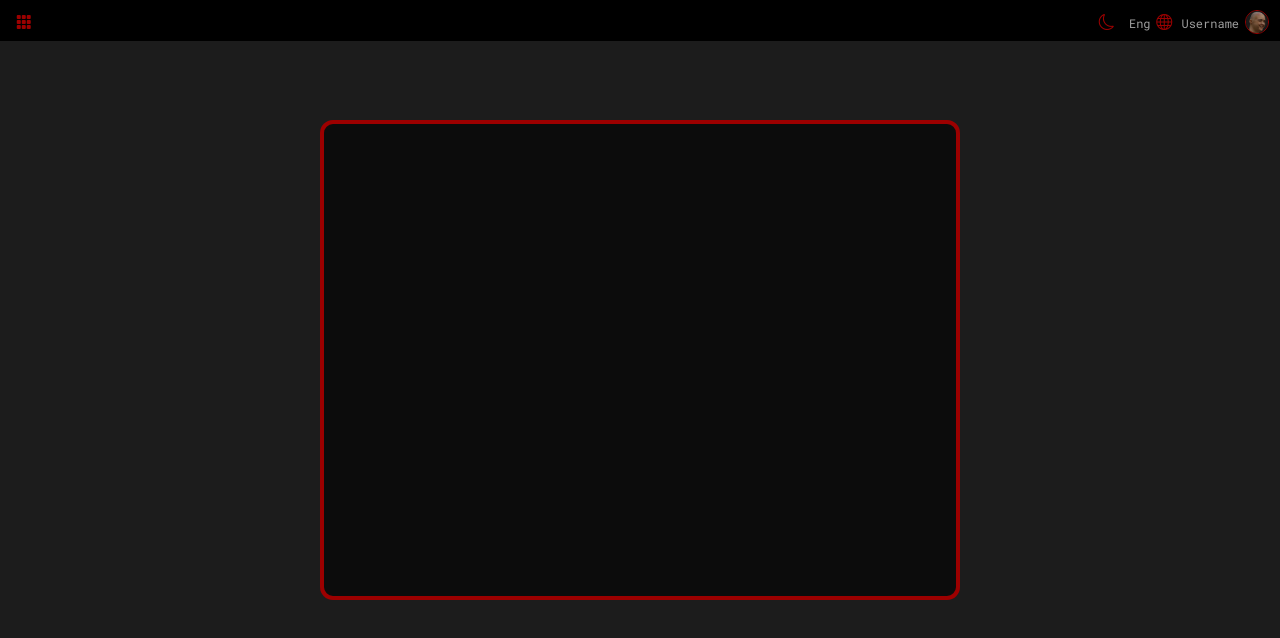
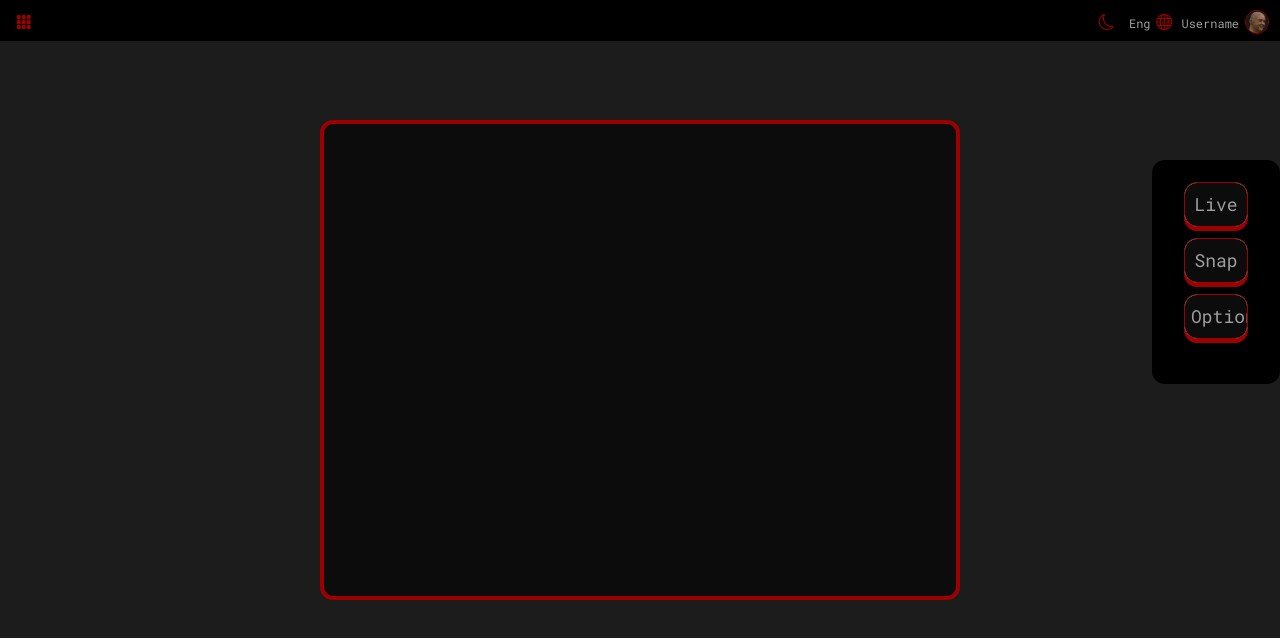
Before and after one commit to kaiser24/VideoAnalytics_Server_Frontend, an Angular app: page /facedetection in a window 1280 px wide. Shown: the top 638 px of the page. Built offline with nearby package versions, Linux system fonts and the light colour scheme.

Commit message:
Finished basic face det view. still have to work on responsive

```diff
--- a/src/app/facedetection/facedetection.component.css
+++ b/src/app/facedetection/facedetection.component.css
@@ -1,9 +1,10 @@
+@import url("https://fonts.googleapis.com/css?family=Roboto+Mono&display=swap");
+
 
 .view_container {
   width: 100%;
   height: 100%;
   background: rgba(28,28,28,1);
-    opacity: 1;
   position: absolute;
   overflow: hidden;
 }
@@ -12,196 +13,73 @@
   width: 50%;
   height: 60%;
   background: rgba(12,12,12,1);
-    opacity: 1;
   border: 4px solid rgba(156,0,0,1);
   border-radius: 13px;
   position: relative;
   margin: 0 auto;
   top: 15%;
 }
-  .v90_29 {
-    width: 254px;
-    height: 291px;
-    /*background: url("../images/v90_29.png");*/
+.right_submenu {
+  overflow: hidden;
+  width: 10%;
+  height: 28%;
+  position: relative;
+  float: right;
+  top: -40%;
+}
+.right_submenu_background {
   background-repeat: no-repeat;
   background-position: center center;
   background-size: cover;
-    opacity: 1;
+  width: 100%;
+  height: 100%;
+  background: rgba(0,0,0,1);
   position: absolute;
-    top: 200px;
-    left: 1677px;
+  border-radius: 13px;
   overflow: hidden;
 }
-  .v89_39 {
-    width: 254px;
-    height: 291px;
-    background: rgba(0,0,0,1);
-    opacity: 1;
+.rsubmenu_button {
+  width: 50%;
+  height: 20%;
+  border-radius: 13px;
+  border: 1px solid rgba(156,0,0,1);
+  box-shadow: 0 4px rgb(156, 0, 0);
+  position: absolute;
+  left: 25%;
+  overflow: hidden;
+}
+.button_background {
+  background-repeat: no-repeat;
+  background-position: center center;
+  background-size: cover;
+  width: 100%;
+  height: 100%;
+  background: rgba(12,12,12,1);
   position: absolute;
   top: 0px;
   left: 0px;
-    border-top-left-radius: 13px;
-    border-top-right-radius: 13px;
-    border-bottom-left-radius: 13px;
-    border-bottom-right-radius: 13px;
-    overflow: hidden;
 }
-  .v89_40 {
-    width: 94px;
-    height: 61px;
-    /*background: url("../images/v89_40.png");*/
-    background-repeat: no-repeat;
-    background-position: center center;
-    background-size: cover;
-    opacity: 1;
-    position: absolute;
-    top: 191px;
-    left: 44px;
-    overflow: hidden;
+.rsubmenu_button:hover .button_background {
+  background: rgb(0, 0, 0);
+  border-color: rgba(156,0,0,1);
 }
-  .v89_41 {
-    width: 94px;
-    height: 61px;
-    background: rgba(12,12,12,1);
-    opacity: 1;
-    position: absolute;
-    top: 0px;
-    left: 0px;
-    border: 1px solid rgba(156,0,0,1);
-    border-top-left-radius: 13px;
-    border-top-right-radius: 13px;
-    border-bottom-left-radius: 13px;
-    border-bottom-right-radius: 13px;
-    overflow: hidden;
+.rsubmenu_button:active {
+    box-shadow: 0 5px rgb(156, 0, 0,1);
+    transform: translateY(3px);
 }
-  .v89_42 {
-    width: 82px;
-    color: rgba(115,115,115,1);
-    position: absolute;
-    top: 27px;
-    left: 6px;
+.button_Text {
+    color: rgba(159,159,159,1);
+    position: relative;
     font-family: Roboto Mono;
     font-weight: Regular;
     font-size: 18px;
     opacity: 1;
-    text-align: left;
+    text-align: center;
 }
-  .v89_43 {
-    width: 20px;
-    height: 21px;
-    /*background: url("../images/v89_43.png");*/
-    background-repeat: no-repeat;
-    background-position: center center;
-    background-size: cover;
-    opacity: 1;
-    position: absolute;
-    top: 6px;
-    left: 37px;
-    overflow: hidden;
+.rsubmenu_button:hover .button_Text {
+  color: rgb(210,210,210,1)
 }
-  .v56_31 {
-    width: 94px;
-    height: 61px;
-    /*background: url("../images/v56_31.png");*/
-    background-repeat: no-repeat;
-    background-position: center center;
-    background-size: cover;
-    opacity: 1;
-    position: absolute;
-    top: 25px;
-    left: 44px;
-    overflow: hidden;
-  }
-  .v56_32 {
-    width: 94px;
-    height: 61px;
-    background: rgba(12,12,12,1);
-    opacity: 1;
-    position: absolute;
-    top: 0px;
-    left: 0px;
-    border: 1px solid rgba(156,0,0,1);
-    border-top-left-radius: 13px;
-    border-top-right-radius: 13px;
-    border-bottom-left-radius: 13px;
-    border-bottom-right-radius: 13px;
-    overflow: hidden;
-  }
-  .v56_33 {
-    width: 59px;
-    color: rgba(115,115,115,1);
-    position: absolute;
-    top: 27px;
-    left: 24px;
-    font-family: Roboto Mono;
-    font-weight: Regular;
-    font-size: 18px;
-    opacity: 1;
-    text-align: left;
-  }
-  .v56_34 {
-    width: 20px;
-    height: 21px;
-    /*background: url("../images/v56_34.png");*/
-    background-repeat: no-repeat;
-    background-position: center center;
-    background-size: cover;
-    opacity: 1;
-    position: absolute;
-    top: 6px;
-    left: 37px;
-    overflow: hidden;
-  }
-  .v89_35 {
-    width: 94px;
-    height: 61px;
-    /*background: url("../images/v89_35.png");*/
-    background-repeat: no-repeat;
-    background-position: center center;
-    background-size: cover;
-    opacity: 1;
-    position: absolute;
-    top: 108px;
-    left: 44px;
-    overflow: hidden;
-  }
-  .v89_36 {
-    width: 94px;
-    height: 61px;
-    background: rgba(12,12,12,1);
-    opacity: 1;
-    position: absolute;
-    top: 0px;
-    left: 0px;
-    border: 1px solid rgba(156,0,0,1);
-    border-top-left-radius: 13px;
-    border-top-right-radius: 13px;
-    border-bottom-left-radius: 13px;
-    border-bottom-right-radius: 13px;
-    overflow: hidden;
-  }
-  .v89_37 {
-    width: 44px;
-    color: rgba(115,115,115,1);
-    position: absolute;
-    top: 27px;
-    left: 27px;
-    font-family: Roboto Mono;
-    font-weight: Regular;
-    font-size: 18px;
-    opacity: 1;
-    text-align: left;
-  }
-  .v89_38 {
-    width: 20px;
-    height: 21px;
-    /*background: url("../images/v89_38.png");*/
-    background-repeat: no-repeat;
-    background-position: center center;
-    background-size: cover;
-    opacity: 1;
-    position: absolute;
-    top: 6px;
-    left: 37px;
-    overflow: hidden;
-  }
+
+.live_button { top: 10%; }
+.snap_button { top: 35%;}
+.options_button { top: 60%; }
--- a/src/app/facedetection/facedetection.component.html
+++ b/src/app/facedetection/facedetection.component.html
@@ -1,22 +1,22 @@
 <div class="view_container">
     <app-navbar></app-navbar>
     <div class="camera_background"></div>
-    <div class="v90_29">
-        <div class="v89_39"></div>
-        <div class="v89_40">
-            <div class="v89_41"></div>
-            <span class="v89_42">Options</span>
-            <div class="v89_43"></div>
-        </div>
-        <div class="v56_31">
-            <div class="v56_32"></div>
-            <span class="v56_33">Live</span>
-            <div class="v56_34"></div>
-        </div>
-        <div class="v89_35">
-            <div class="v89_36"></div>
-            <span class="v89_37">Snap</span>
-            <div class="v89_38"></div>
-        </div>
+    <div class="right_submenu">
+        <div class="right_submenu_background"></div>
+        <button class="live_button rsubmenu_button">
+            <div class="button_background"></div>
+            <span class="button_Text">Live</span>
+            <div class="button_icon"></div>
+        </button>
+        <button class="snap_button rsubmenu_button">
+            <div class="button_background"></div>
+            <span class="button_Text">Snap</span>
+            <div class="button_icon"></div>
+        </button>
+        <button class="options_button rsubmenu_button">
+            <div class="button_background"></div>
+            <span class="button_Text">Options</span>
+            <div class="button_icon"></div>
+        </button>
     </div>
 </div>
```
Lines whose indentation alone changed are shown as unchanged.
